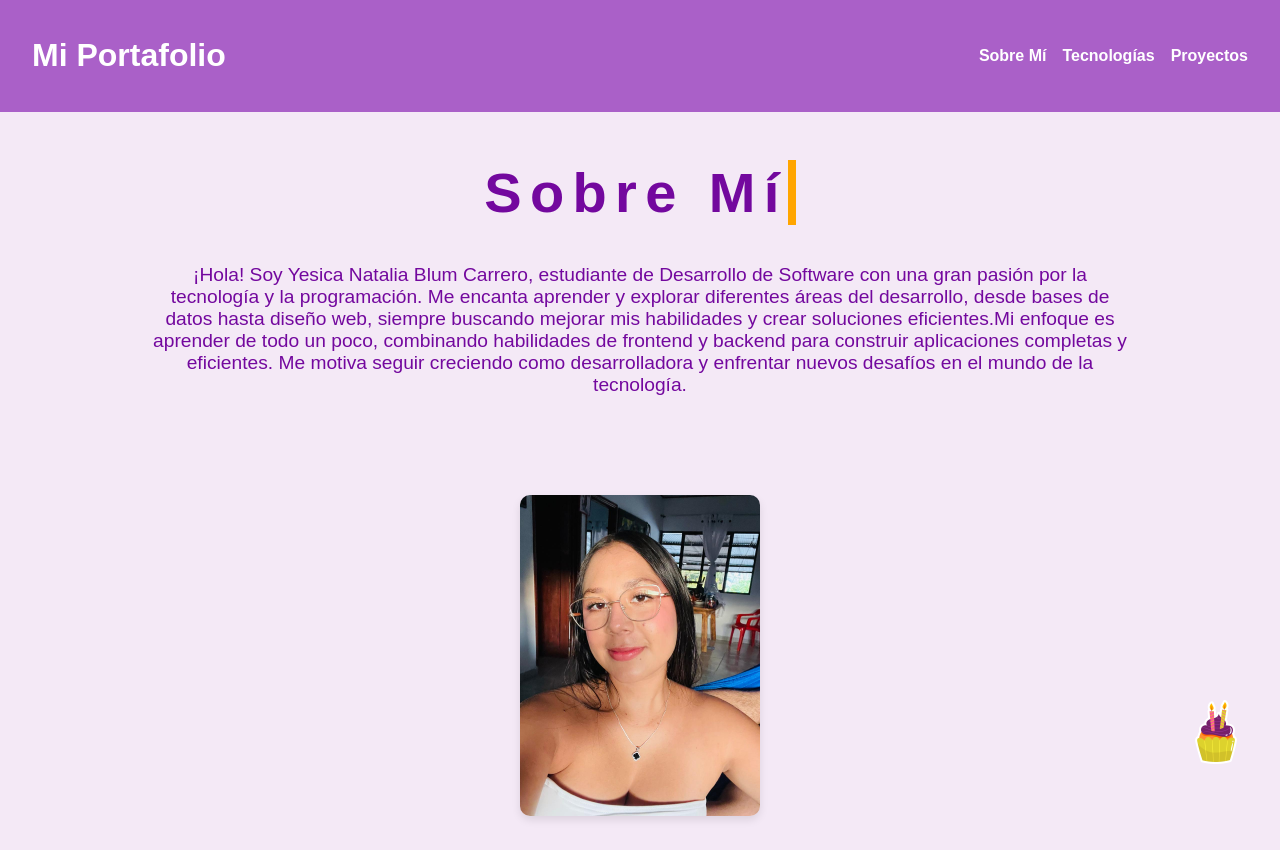
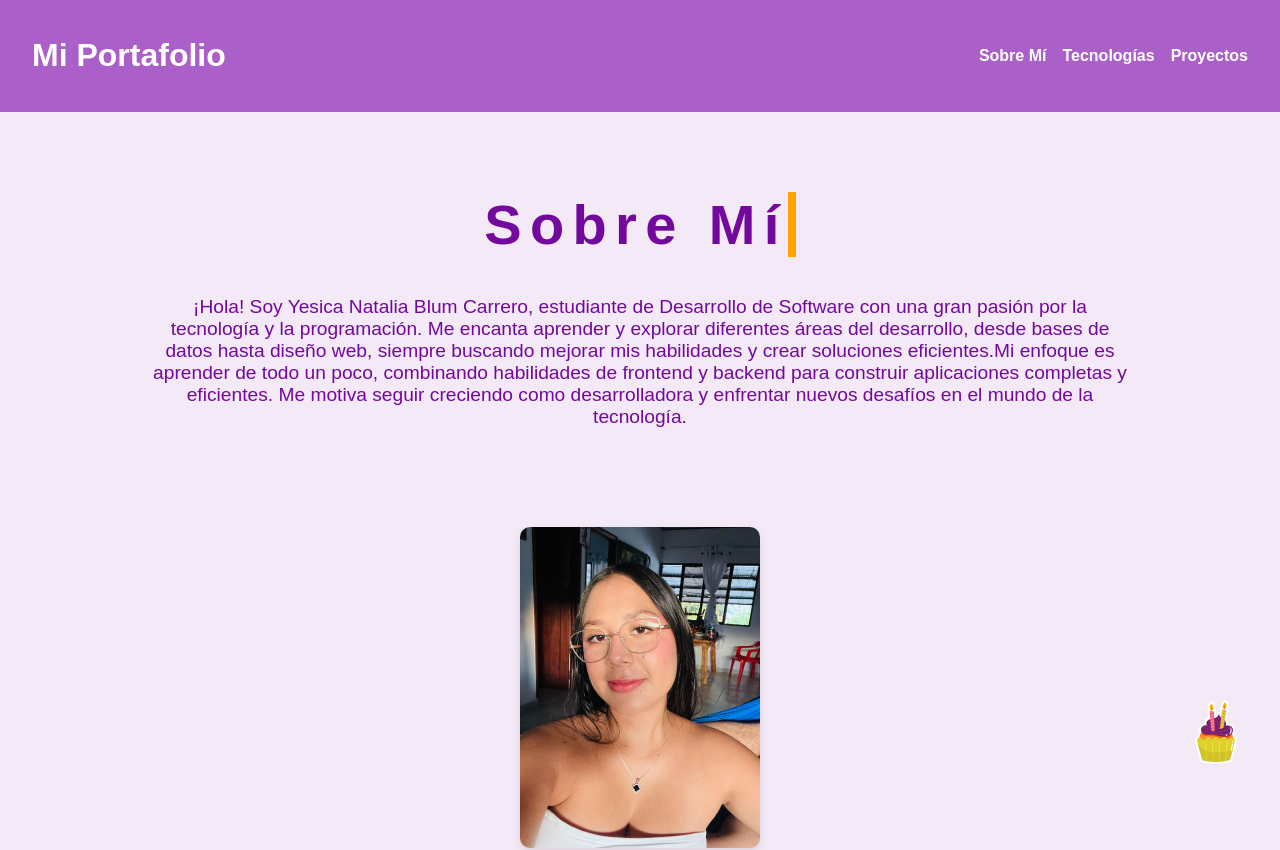
Before and after one commit to yesicablum/PortafolioBlum, a React (Vite) app: page / in a window 1280 px wide. Shown: the top 850 px of the page. Built offline with nearby package versions, Linux system fonts and the light colour scheme.

Commit message:
update rem2

```diff
--- a/src/App.css
+++ b/src/App.css
@@ -159,7 +159,7 @@ footer {
   gap: 5rem;
   justify-content: space-evenly;
   flex-direction: column;
-  height: 600px;
+  margin-top: 2rem;
 }
 
 .image-container img{
```
